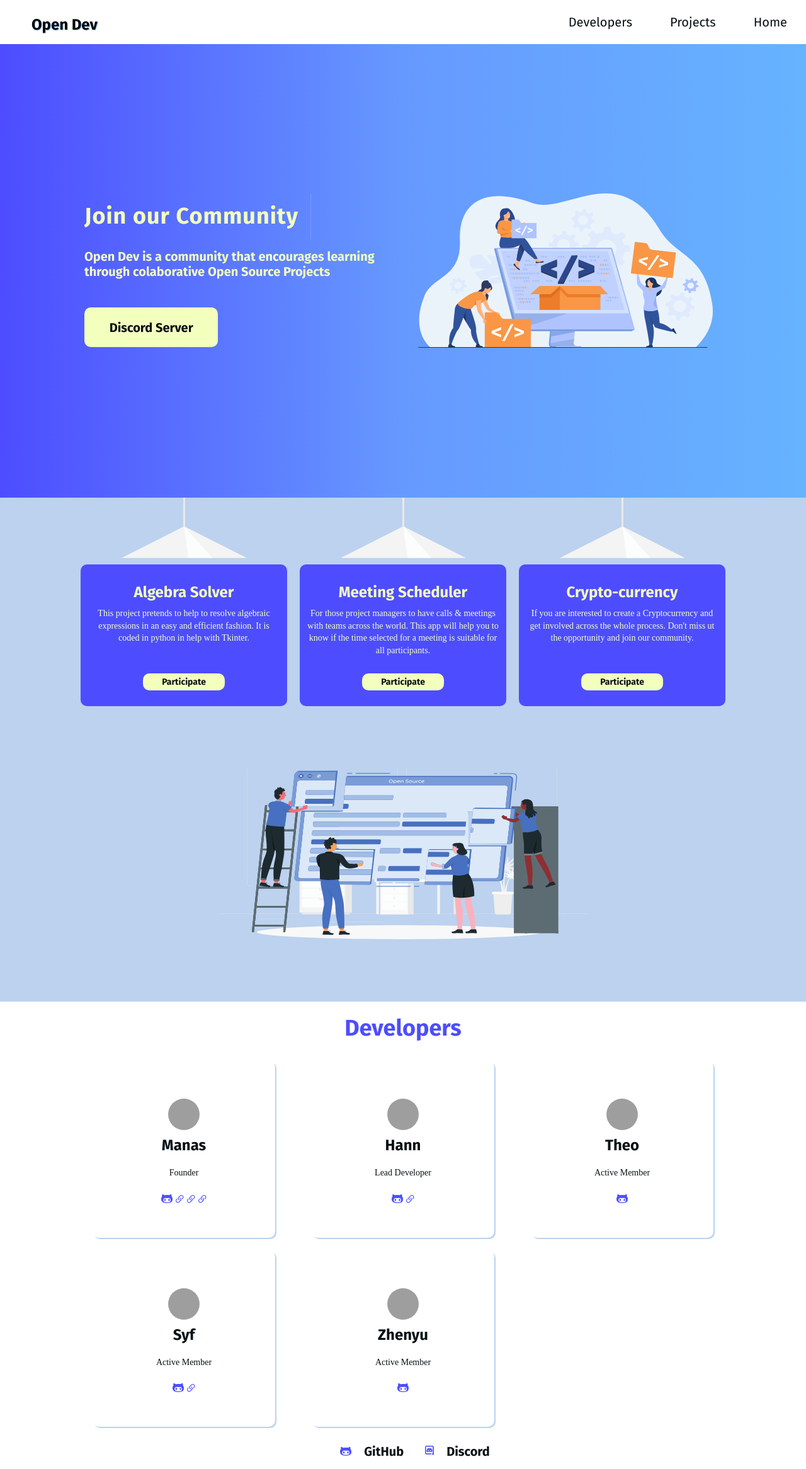
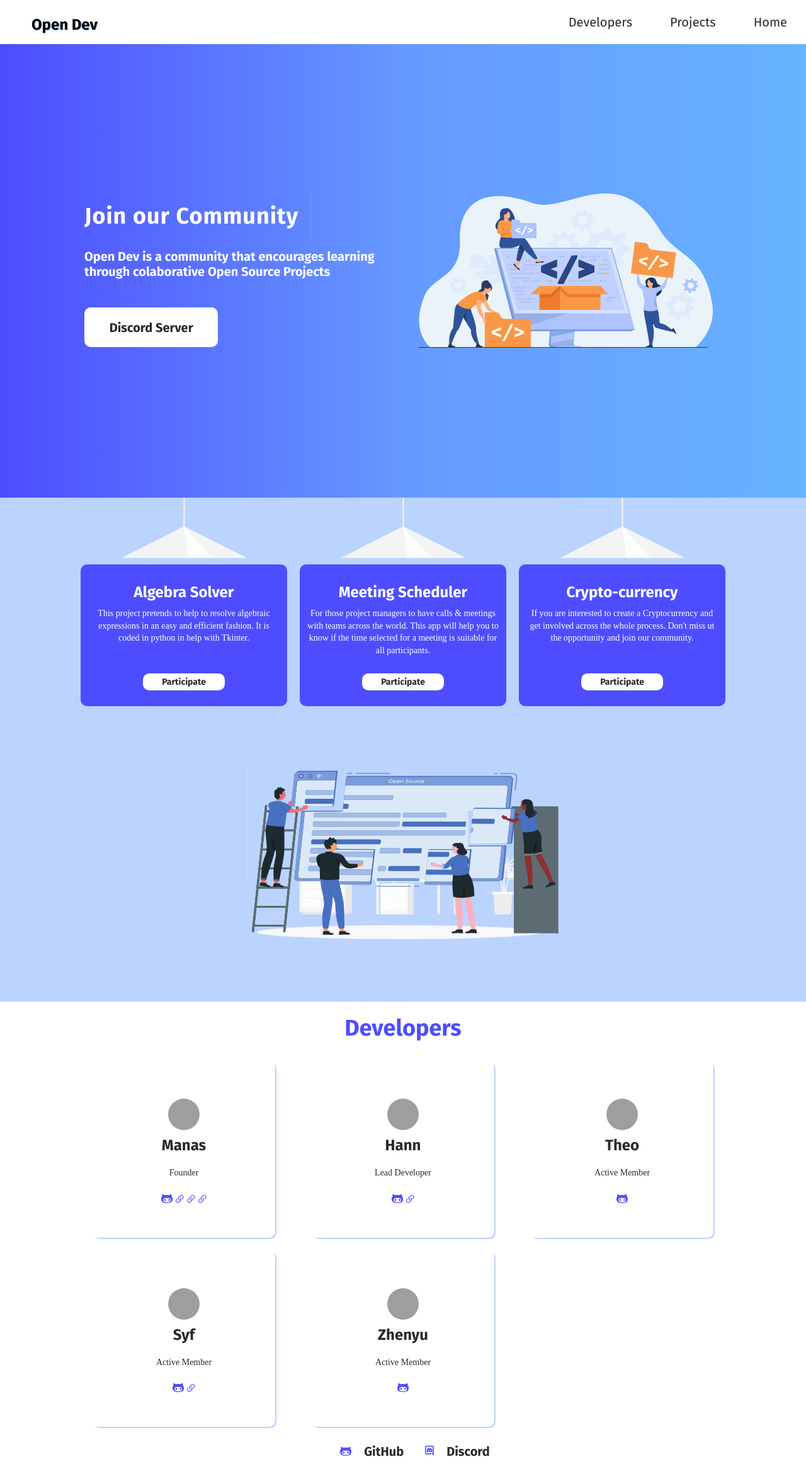
Before and after one commit to OpenDevOrganization/website, a Flask app: page / in a window 1280 px wide. Shown: the whole page at 63% size. Run offline with Flask 2, Linux system fonts and the light colour scheme; some web fonts are replaced; grey boxes are pictures that could not be loaded.

Commit message:
Update style.css

```diff
--- a/static/css/style.css
+++ b/static/css/style.css
@@ -12,11 +12,11 @@
     ),
     rgb(153, 204, 255);
   --blue: #4d4dff;
-  --black: #071013;
-  --white: #f3ffbd;
-  --ligh-blue: #bcd2ee;
+  --black: #292929;
+  --white: #ffffff;
+  --ligh-blue: #bbd3ff;
   --red: #ff1654;
-  --gray: #828282;
+  --gray: #7e7e7e;
   --light-gray: #e0e0e0;
 }
 * {
@@ -80,7 +80,7 @@ a {
 }
 
 .btn:hover {
-  background-color: var(--ligh-blue);
+  background-color: var(--light-gray);
   padding: 4.5% 8.5%;
   transition-timing-function: ease-out;
   transition: 0.2s;
@@ -97,7 +97,7 @@ a {
 }
 
 .btn-sm:hover {
-  background-color: var(--ligh-blue);
+  background-color: var(--light-gray);
   padding: 7px 32px;
   transition-timing-function: ease-out;
   transition: 0.2s;
@@ -108,7 +108,7 @@ a {
 /* NAVBAR */
 
 .navbar {
-  position: sticky;
+  position: static;
   display: flex;
   justify-content: space-between;
   top: 0;
```
